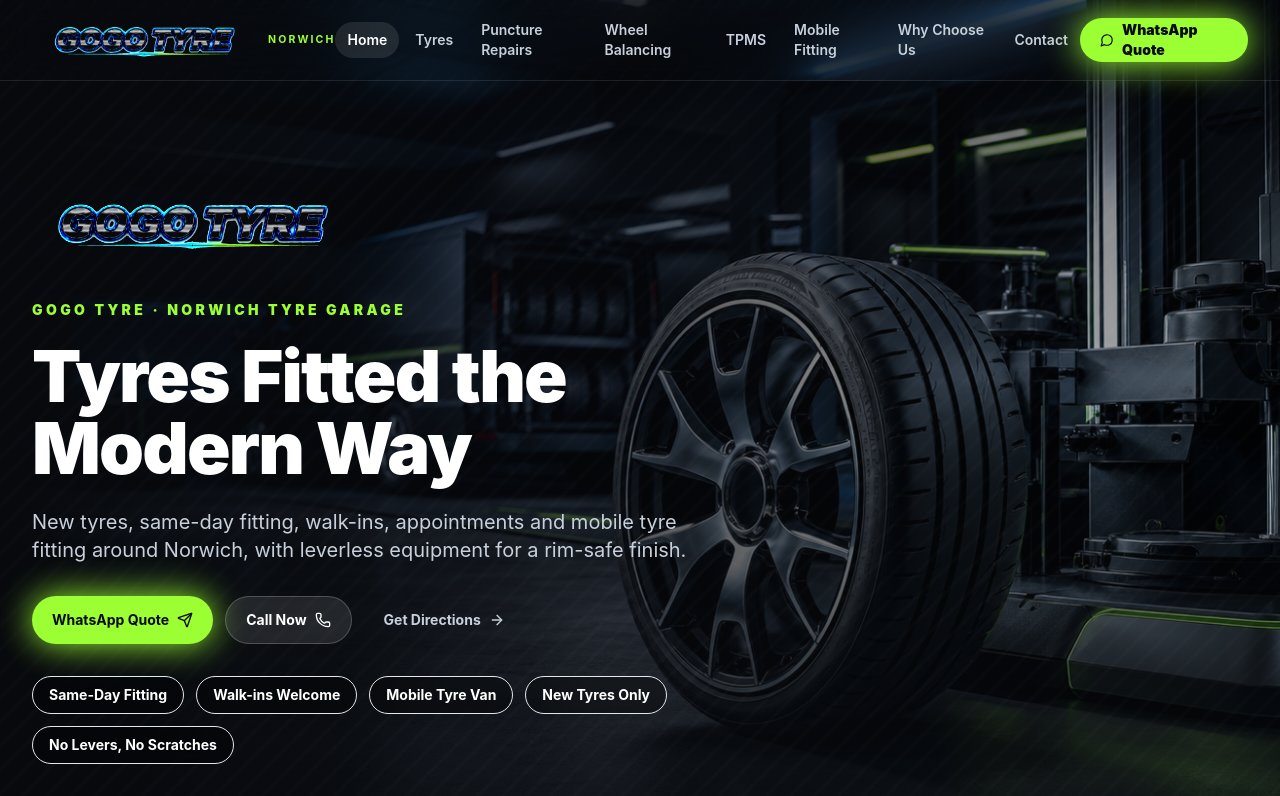
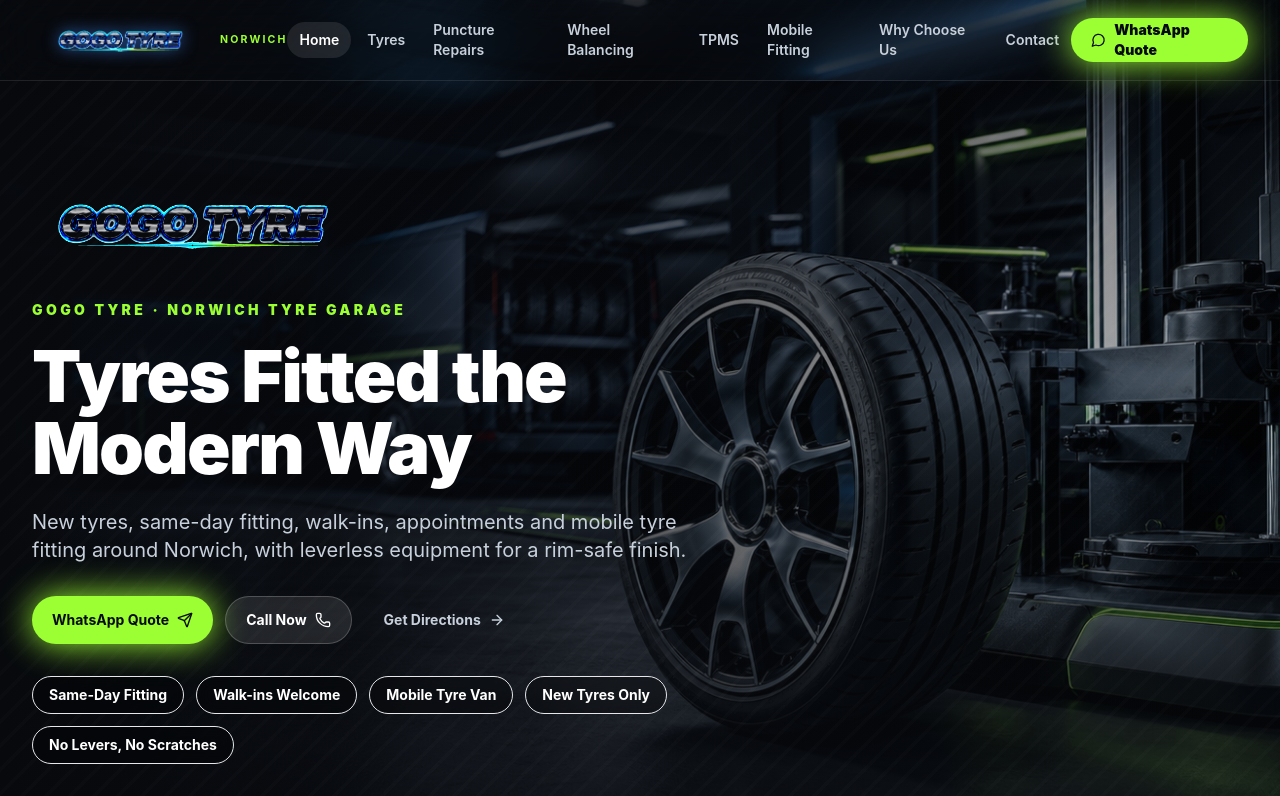
Before and after one commit to muhammadfawaz1/garage-booking-site, a Next.js app: page / in a window 1280 px wide. Shown: the top 796 px of the page. Built offline with nearby package versions, Linux system fonts and the light colour scheme.

Commit message:
fixing logo

```diff
--- a/src/components/layout/Navbar.tsx
+++ b/src/components/layout/Navbar.tsx
@@ -17,13 +17,13 @@
     <header className="fixed inset-x-0 top-0 z-50 border-b border-white/10 bg-graphite/84 backdrop-blur-xl">
       <nav className="mx-auto flex h-20 max-w-7xl items-center justify-between px-4 sm:px-6 lg:px-8" aria-label="Main navigation">
         <Link href="/" className="flex items-center gap-3" aria-label="GOGO TYRE home">
-          <span className="relative h-16 w-48 sm:w-56">
+          <span className="relative h-11 w-36 sm:w-44">
             <Image
               src={site.logo}
               alt="GOGO TYRE logo"
               fill
               sizes="(min-width: 640px) 176px, 144px"
-              className="object-contain"
+              className="object-contain brightness-125 contrast-110 drop-shadow-[0_0_8px_rgba(59,130,246,0.8)]"
               priority
             />
           </span>
```
